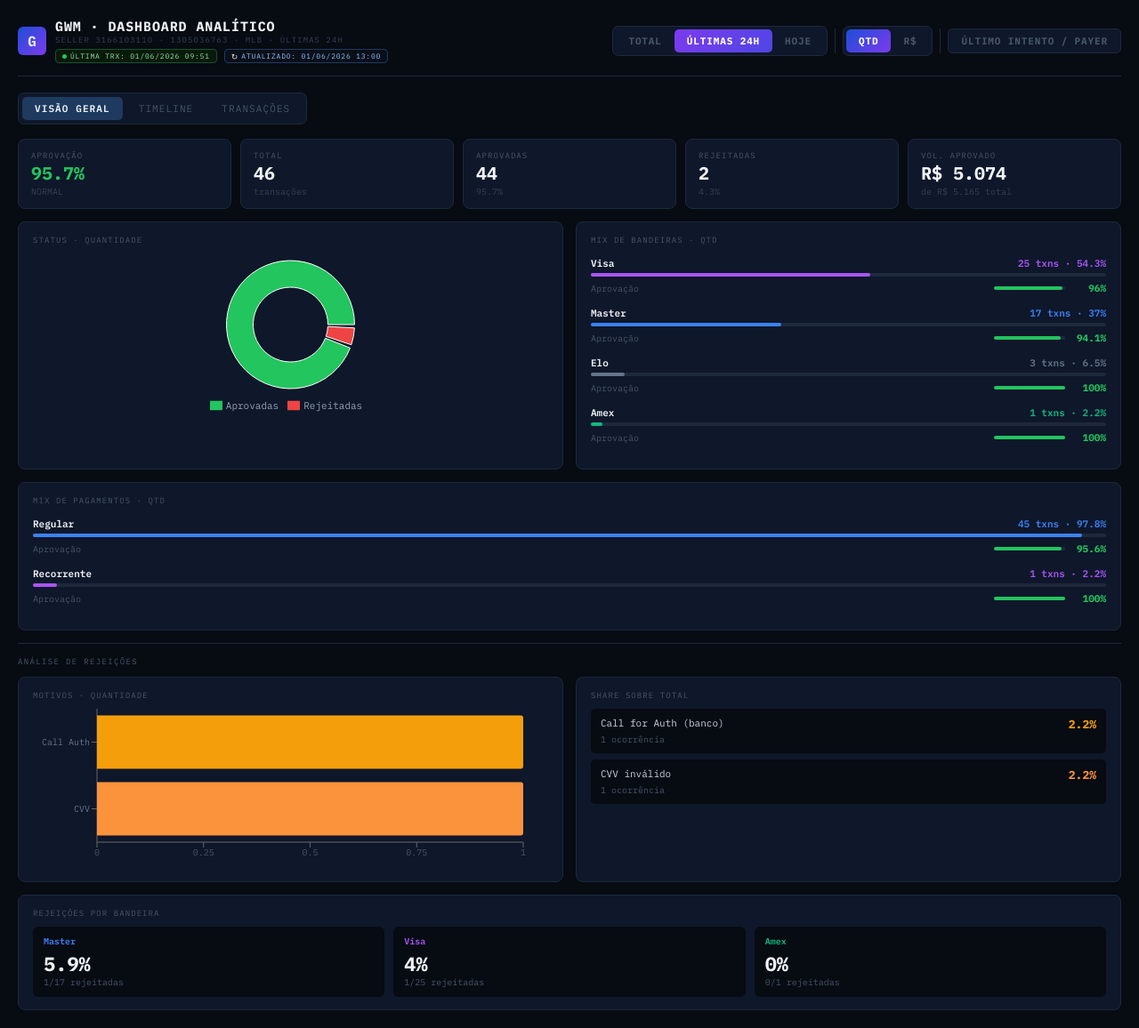
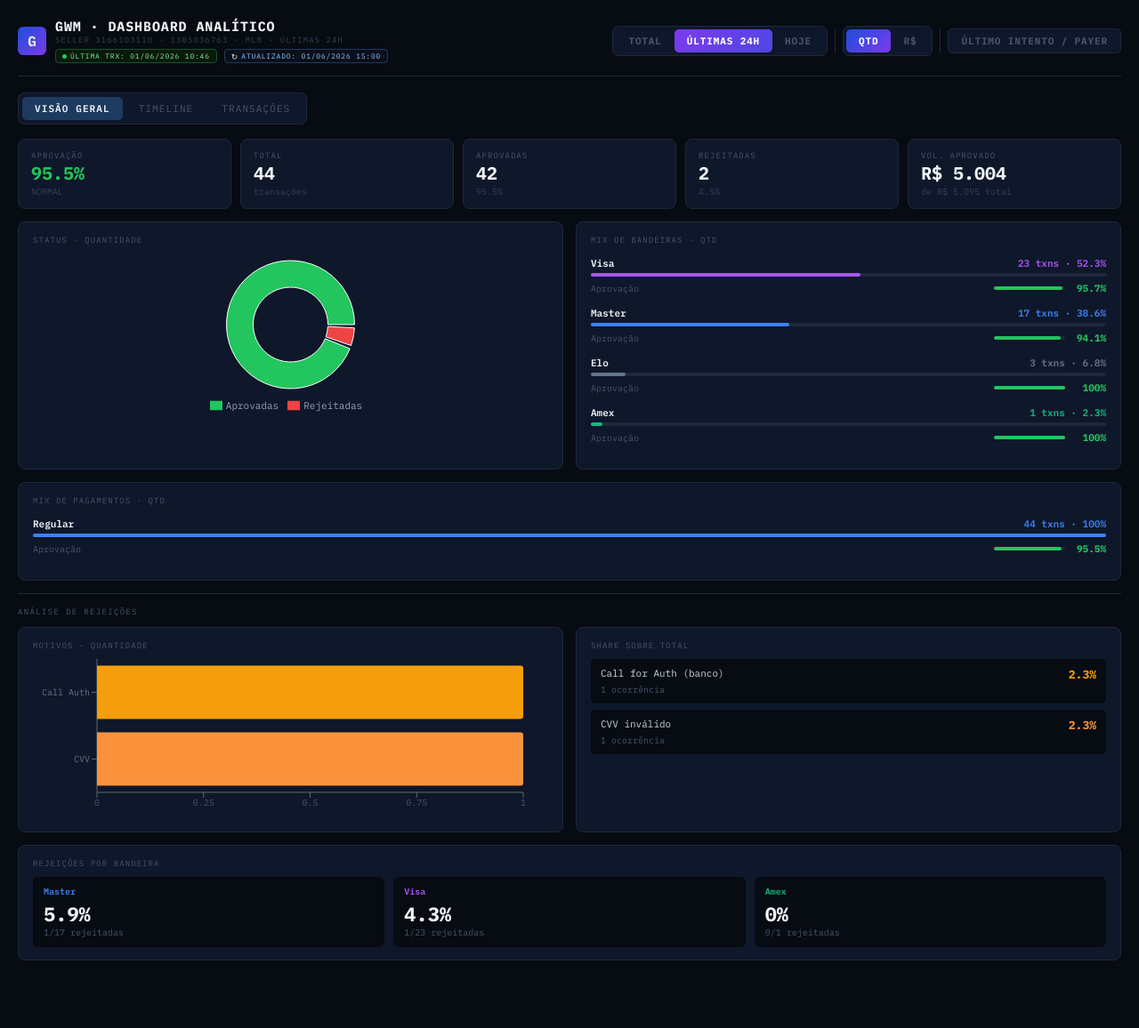
Before and after one commit to lucasmartinelli-code/gwm-dashboard, a React (Create React App) app: page / in a window 1280 px wide. Shown: the whole page at 89% size. After the commit the page ends 1100 px from the top, so only its background shows below. Built offline with nearby package versions, Linux system fonts and the light colour scheme.

Commit message:
data: auto-update NRT 2026-06-01 15:00

```diff
--- a/src/GWMDashboard.jsx
+++ b/src/GWMDashboard.jsx
@@ -2,6 +2,8 @@ import { useState, useMemo } from "react";
 import { BarChart, Bar, XAxis, YAxis, Tooltip, ResponsiveContainer, Cell, PieChart, Pie, Legend, ComposedChart, Line } from "recharts";
 
 const RAW = [
+  { id:"161174281623", payerId:"1544016473", collectorId:"3166103110", date:"01/06/2026 10:46", status:"approved", detail:"accredited", amount:350, method:"master", op:"regular_payment" },
+  { id:"161965804974", payerId:"3442713222", collectorId:"3166103110", date:"01/06/2026 10:27", status:"approved", detail:"accredited", amount:56, method:"visa", op:"regular_payment" },
   { id:"161166916803", payerId:"1751090925", collectorId:"3166103110", date:"01/06/2026 09:51", status:"approved", detail:"accredited", amount:35, method:"visa", op:"regular_payment" },
   { id:"161957509798", payerId:"1535800004", collectorId:"3166103110", date:"01/06/2026 09:43", status:"approved", detail:"accredited", amount:350, method:"visa", op:"regular_payment" },
   { id:"161161584049", payerId:"1781123011", collectorId:"3166103110", date:"01/06/2026 09:29", status:"approved", detail:"accredited", amount:35, method:"visa", op:"regular_payment" },
@@ -316,7 +318,7 @@ const RAW = [
 ];
 
 const COLLECTOR_ID = "3166103110";
-const LAST_UPDATED = "01/06/2026 13:00";
+const LAST_UPDATED = "01/06/2026 15:00";
 const LAST_TRX     = RAW.length > 0 ? RAW[0].date : "-";
 const METHOD_COLORS = { master:"#3b82f6", visa:"#a855f7", amex:"#10b981" };
 const STATUS_COLORS = { approved:"#22c55e", rejected:"#ef4444", refunded:"#f59e0b" };
```
